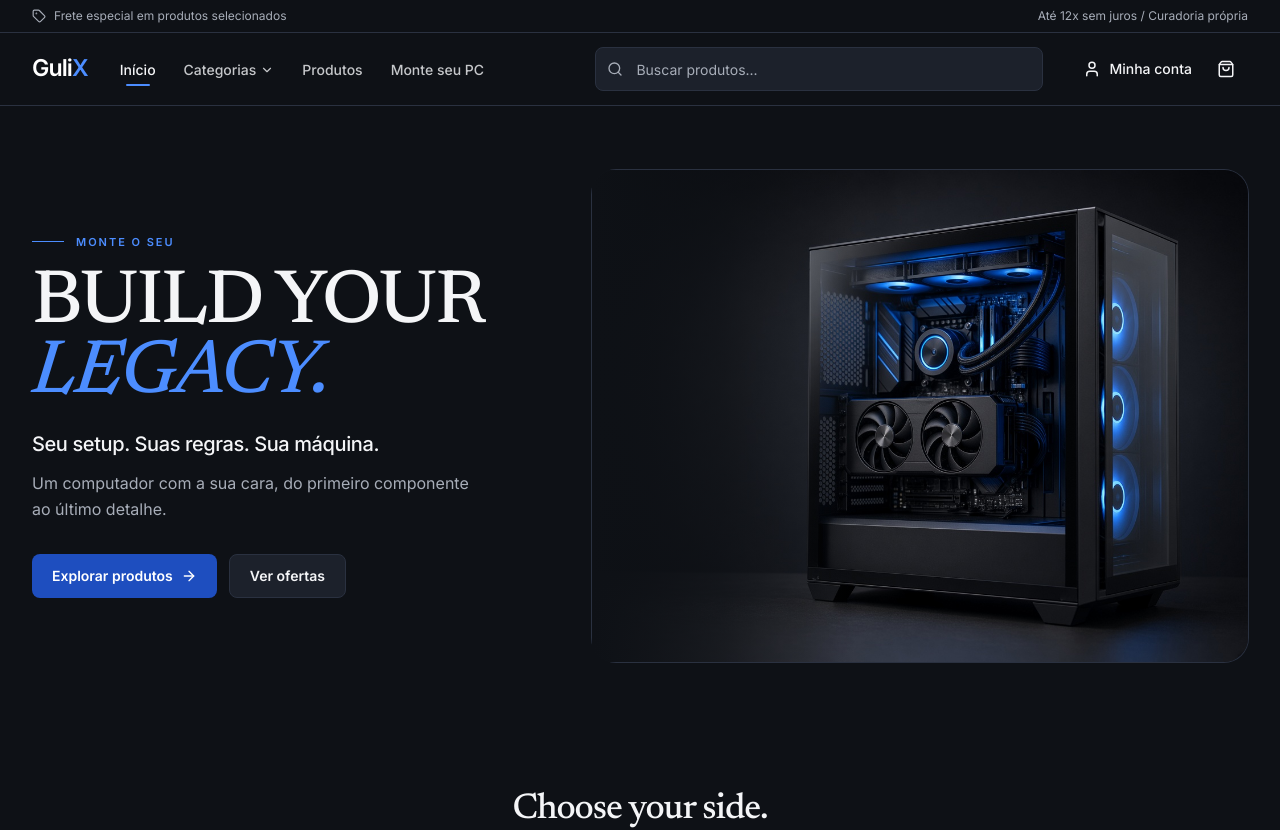
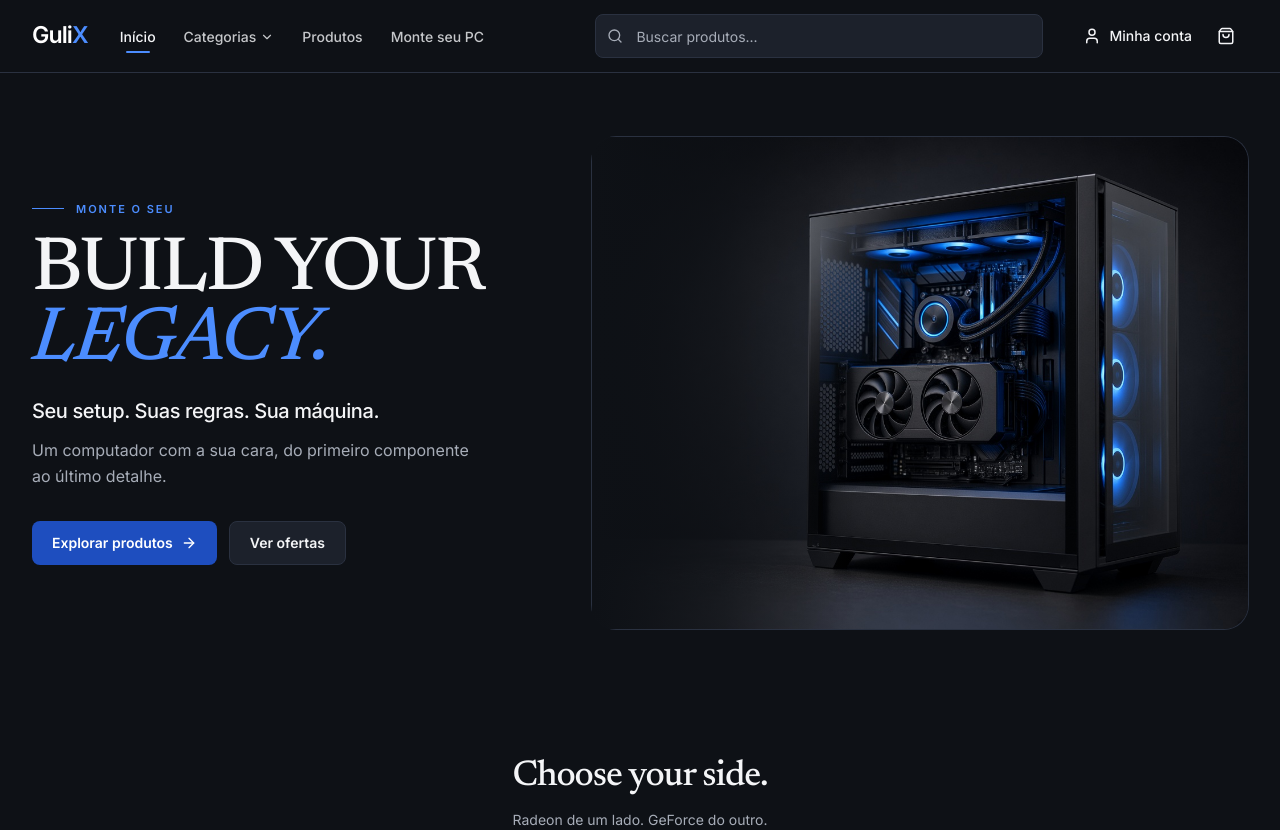
Before and after one commit to gulinagai/gulix-web, a React (Vite) app: page / in a window 1280 px wide. Shown: the top 830 px of the page. Built offline with nearby package versions, Linux system fonts and the light colour scheme.

Commit message:
refact(home): remove textos do cabeçalho

```diff
--- a/src/routes/AppShell.tsx
+++ b/src/routes/AppShell.tsx
@@ -4,11 +4,12 @@ import { Footer } from "../components/layout/Footer.tsx";
 import { Header } from "../components/layout/Header.tsx";
 
 export function AppShell() {
+  const home = useMatch({ path: "/", end: true });
   const catalog = useMatch("/produtos");
 
   return (
     <div className="flex min-h-screen flex-col bg-page font-sans text-ink">
-      {catalog ? null : <AnnouncementBar />}
+      {home || catalog ? null : <AnnouncementBar />}
       <a
         href="#conteudo"
         className="sr-only focus:not-sr-only focus:absolute focus:top-3 focus:left-3 focus:z-50 focus:rounded-md focus:bg-action focus:px-4 focus:py-2 focus:text-white"
```
Also changed, not shown: 1 other file (tests, documents, lock files or other folders).
